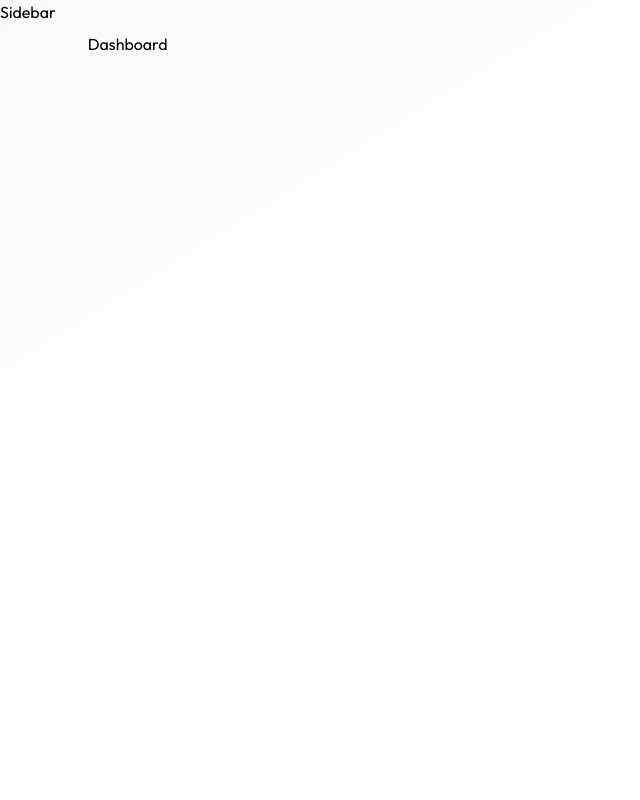
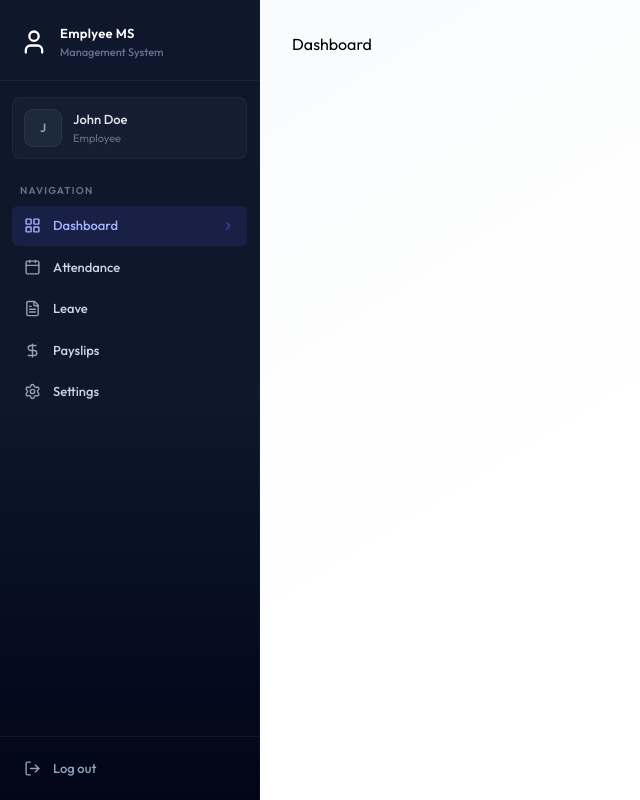
Before and after one commit to abdurahman715/WorkSphere-Employee-Management-System, a React (Vite) app in the folder client/: page /dashboard in a window 1280 px wide. Shown: the whole page, without its empty margins (0-640 px from the left). Built offline with nearby package versions, Linux system fonts and the light colour scheme.

Commit message:
Created side bar User interface

```diff
--- a/client/src/App.jsx
+++ b/client/src/App.jsx
@@ -7,9 +7,9 @@ import Employees from "./pages/Employees";
 import Attendence from "./pages/Attendence";
 import Leave from "./pages/Leave";
 import Payslips from "./pages/Payslips";
-import { Settings } from "lucide-react";
 import PrintPaySlip from "./pages/PrintPaySlip";
 import LoginForm from "./components/LoginForm";
+import Settings from "./pages/Settings";
 const App = () => {
   return (
     <>
--- /dev/null
+++ b/client/src/components/Sidebar.jsx
@@ -0,0 +1,194 @@
+import React, { useEffect, useState } from "react";
+import { Link, useLocation } from "react-router-dom";
+import { dummyProfileData } from "../assets/assets";
+import {
+  BadgeDollarSign,
+  CalendarIcon,
+  ChevronRightIcon,
+  DollarSignIcon,
+  FileTextIcon,
+  LayoutGridIcon,
+  LogOutIcon,
+  MenuIcon,
+  SettingsIcon,
+  UserIcon,
+  XIcon,
+} from "lucide-react";
+const Sidebar = () => {
+  const { pathname } = useLocation();
+  const [userName, setUserName] = useState("");
+  const [mobileOpen, setMobileOpen] = useState(false);
+
+  useEffect(() => {
+    setUserName(dummyProfileData.firstName + " " + dummyProfileData.lastName);
+  }, []);
+
+  //close mobile sidebar on route change
+  useEffect(() => {
+    setMobileOpen(false);
+  }, [pathname]);
+
+  const role = "" || "EMPLOYEE";
+  const navItems = [
+    {
+      name: "Dashboard",
+      href: "/dashboard",
+      icon: LayoutGridIcon,
+    },
+    role === "ADMIN"
+      ? {
+          name: "Employees",
+          href: "/employees",
+          icon: UserIcon,
+        }
+      : {
+          name: "Attendance",
+          href: "/attendance",
+          icon: CalendarIcon,
+        },
+    {
+      name: "Leave",
+      href: "/leave",
+      icon: FileTextIcon,
+    },
+    {
+      name: "Payslips",
+      href: "/payslips",
+      icon: DollarSignIcon,
+    },
+    {
+      name: "Settings",
+      href: "/settings",
+      icon: SettingsIcon,
+    },
+  ];
+
+  const handleLogout = () => {
+    window.location.href = "/login";
+  };
+  const sidebarContent = (
+    <>
+      {/* Brand header */}
+      <div className="px-5 pt-6 pb-5 border-b border-white/6">
+        <div className="flex items-center justify-between">
+          <div className="flex items-center gap-3">
+            <UserIcon className="text-white size-7" />
+            <div>
+              <p className="font-semibold text-[13px] text-white tracking-wide">
+                Emplyee MS
+              </p>
+              <p className="text-[11px] text-slate-500 font-medium">
+                Management System
+              </p>
+            </div>
+          </div>
+
+          {/* Close button on mobile */}
+          <button
+            onClick={() => setMobileOpen(false)}
+            className="lg:hidden text-slate-400 hover:text-white p-1"
+          >
+            <XIcon size={20} />
+          </button>
+        </div>
+      </div>
+
+      {/* User profile card */}
+      {userName && (
+        <div className="mx-3 mt-4 mb-1 p-3 rounded-lg bg-white/3 border border-white/4">
+          <div className="flex items-center gap-3">
+            <div className="w-9 h-9 rounded-lg bg-slate-800 flex items-center justify-center ring-1 ring-white/10 shrink-0">
+              <span className="text-slate-400 text-xs font-semibold">
+                {userName.charAt(0).toUpperCase()}
+              </span>
+            </div>
+            <div className="min-w-0">
+              <p className="text-[13px] font-medium text-slate-200 truncate">
+                {userName}
+              </p>
+              <p className="text-[11px] text-slate-500 truncate">
+                {role === "ADMIN" ? "Administrator" : "Employee"}
+              </p>
+            </div>
+          </div>
+        </div>
+      )}
+
+      {/* Section label */}
+      <div className="px-5 pt-5 pb-2">
+        <p className="text-[10px] font-semibold uppercase tracking-[0.12em] text-slate-500">
+          Navigation
+        </p>
+      </div>
+
+      {/* Navigation list */}
+      <div className="flex-1 px-3 space-y-0.5 overflow-y-auto">
+        {navItems.map((item) => {
+          const isActive = pathname.startsWith(item.href);
+          return (
+            <Link
+              key={item.name}
+              to={item.href}
+              className={`group flex items-center gap-3 px-3 py-2.5 rounded-md text-[13px] font-medium transition-all duration-150 relative ${isActive ? "bg-indigo-500/12 text-indigo-300" : "text-slate-300 hover:text-white hover:bg-white/4"}`}
+            >
+              {isActive && (
+                <div className="absolute left-0 top-1/2 -translate-y-1/2 w-[px] h-5 rounded-r-full bg-indigo-500"></div>
+              )}
+              <item.icon
+                className={`w-[17px] h-[17px] shrink-0 ${isActive ? "text-indigo-300" : "text-slate-400 group-hover:text-slate-300"}`}
+              />
+              <span className="flex-1">{item.name}</span>
+              {isActive && (
+                <ChevronRightIcon className="w-3.5 h-3.5 text-indigo-500/50" />
+              )}
+            </Link>
+          );
+        })}
+      </div>
+
+      {/* Logout */}
+      <div className="p-3 border-t border-white/6">
+        <button
+          onClick={handleLogout}
+          className="flex items-center gap-3 w-full px-3 py-2.5 rounded-md text-[13px] font-medium text-slate-400 hover:text-rose-400 hover:bg-rose-500/8 transition-all duration-150"
+        >
+          <LogOutIcon className="w-[17px] h-[17px]" />
+          <span>Log out</span>
+        </button>
+      </div>
+    </>
+  );
+  return (
+    <>
+      {/* Mobile hamberger button */}
+      <button
+        onClick={() => setMobileOpen(true)}
+        className="lg:hidden fixed top-4 left-4 z-50 p-2 bg-slate-900 text-white rounded-lg shadow-lg border border-white/10"
+      >
+        <MenuIcon size={20} />
+      </button>
+
+      {/* Mobile overlay */}
+      {mobileOpen && (
+        <div
+          className="lg:hidden fixed inset-0 bg-black/60 backdrop-blur-sm z-40"
+          onClick={() => setMobileOpen(false)}
+        />
+      )}
+
+      {/* Sidebar-desktop */}
+      <aside className="hidden lg:flex flex-col h-full w-65 bg-linear-to-b from-slate-900 via-slate-900 to-slate-950 text-white shrink-0 border-r border-white/4">
+        {sidebarContent}
+      </aside>
+
+      {/* Sidebar-mobile */}
+      <aside
+        className={`lg:hidden fixed inset-y-0 left-0 w-72 bg-linear-to-b from-slate-900 via-slate-900 to-slate-950 text-white z-50 flex flex-col transform transition-transform duration-300 ${mobileOpen ? "translate-x-0" : "-translate-x-full"}`}
+      >
+        {sidebarContent}
+      </aside>
+    </>
+  );
+};
+
+export default Sidebar;
--- a/client/src/pages/Layout.jsx
+++ b/client/src/pages/Layout.jsx
@@ -1,8 +1,9 @@
 import { Outlet } from "react-router-dom";
+import Sidebar from "../components/Sidebar";
 const Layout = () => {
   return (
     <div className="flex h-screen bg-linear-to-br from-slate-50 via-white to-indigo-50/0">
-      <p>Sidebar</p>
+      <Sidebar />
       <main className="flex-1 overflow-y-auto">
         <div className="p-4 pt-16 sm:p-6 sm:pt-6 lg:p-8 max-w-400 mx-auto">
           <Outlet />
```
